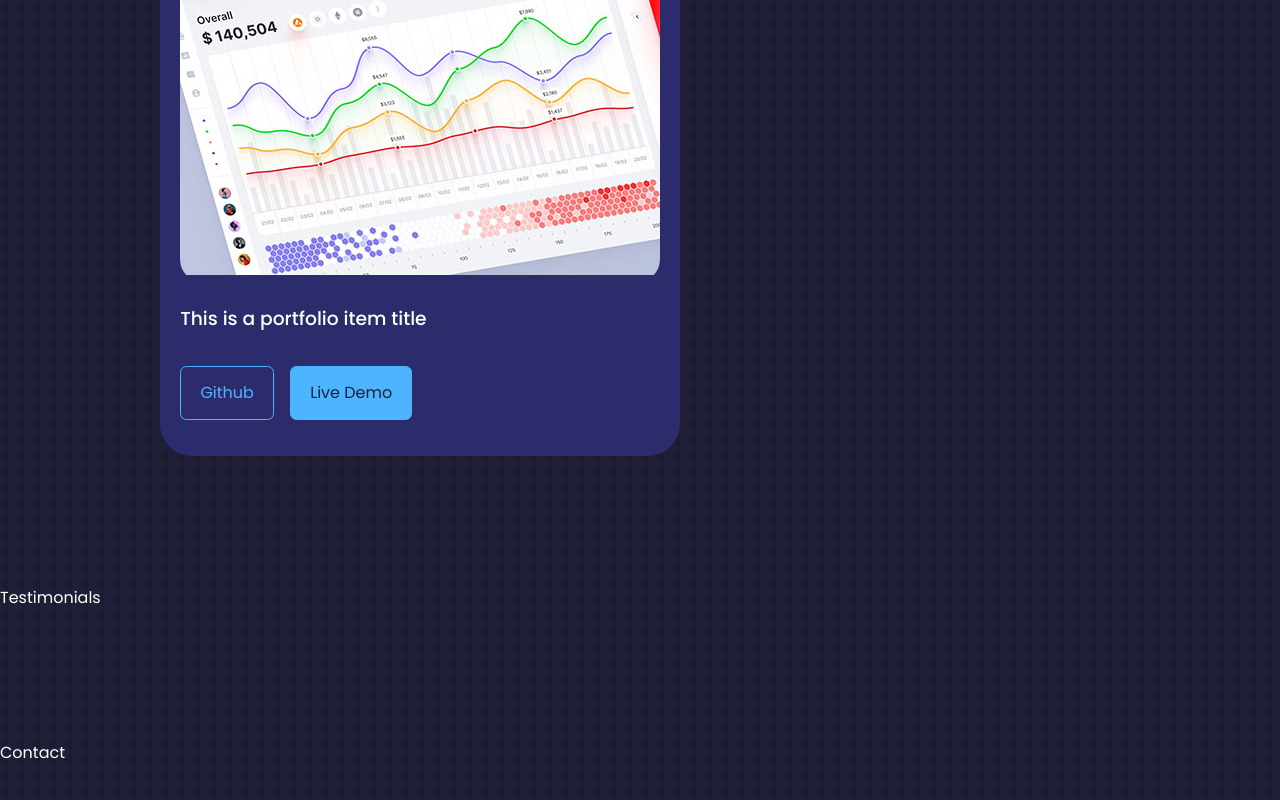
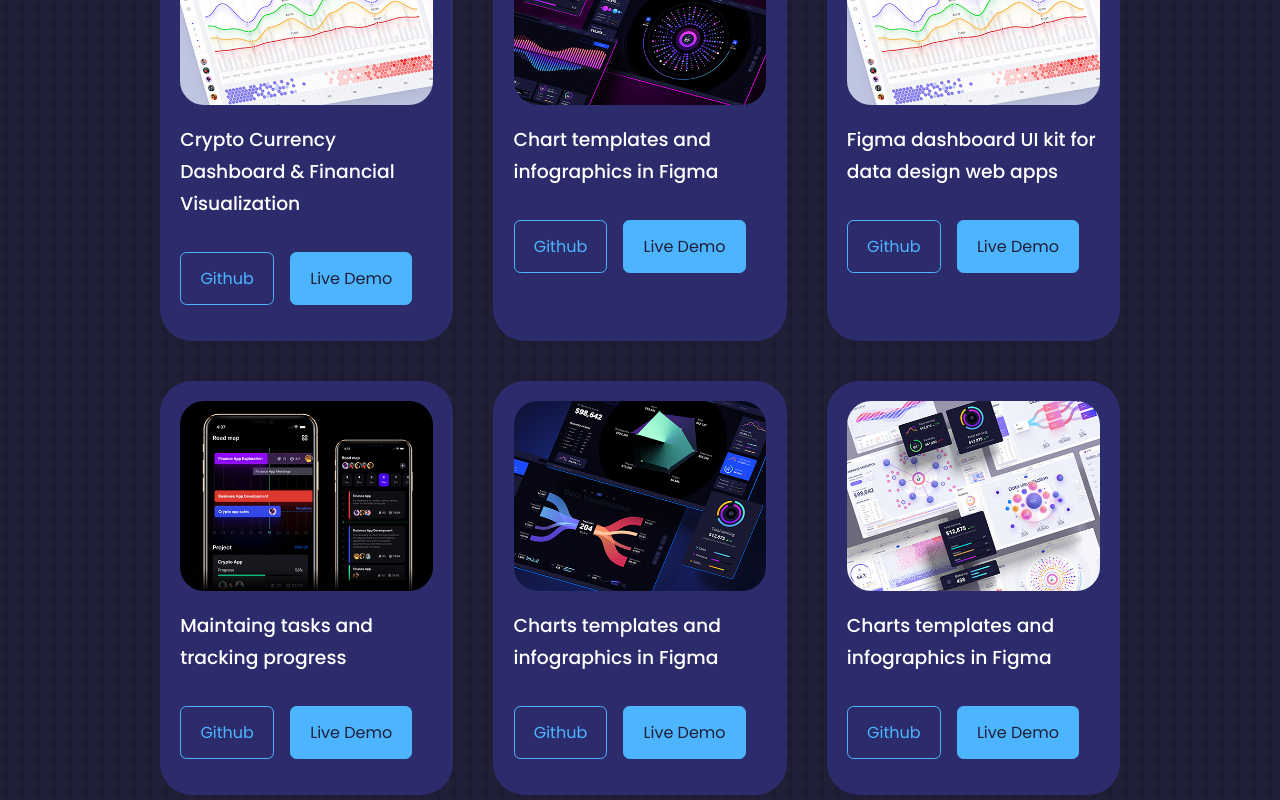
Before and after one commit to Lukmon492/Portfolio-project, a React (Vite) app in the folder New-portfolio/: page / in a window 1280 px wide. Shown: the part 3840-4640 px from the top of the page. Built offline with nearby package versions, Linux system fonts and the light colour scheme.

Commit message:
portfolio component finalized

```diff
--- a/New-portfolio/src/components/portfolio/Portfolio.jsx
+++ b/New-portfolio/src/components/portfolio/Portfolio.jsx
@@ -7,26 +7,74 @@ import IMG4 from "../../assets/portfolio4.jpg";
 import IMG5 from "../../assets/portfolio5.png";
 import IMG6 from "../../assets/portfolio6.jpg";
 
+const data = [
+  {
+    id: 1,
+    image: IMG1,
+    title: "Crypto Currency Dashboard & Financial Visualization",
+    github: "https://github.com/Lukmon492",
+    demo: "https://dribbble.com/Alien_pixels",
+  },
+  {
+    id: 2,
+    image: IMG2,
+    title: "Chart templates and infographics in Figma",
+    github: "https://github.com/Lukmon492",
+    demo: "https://dribbble.com/Alien_pixels",
+  },
+  {
+    id: 3,
+    image: IMG1,
+    title: "Figma dashboard UI kit for data design web apps",
+    github: "https://github.com/Lukmon492",
+    demo: "https://dribbble.com/Alien_pixels",
+  },
+  {
+    id: 4,
+    image: IMG4,
+    title: "Maintaing tasks and tracking progress",
+    github: "https://github.com/Lukmon492",
+    demo: "https://dribbble.com/Alien_pixels",
+  },
+  {
+    id: 5,
+    image: IMG5,
+    title: "Charts templates and infographics in Figma",
+    github: "https://github.com/Lukmon492",
+    demo: "https://dribbble.com/Alien_pixels",
+  },
+  {
+    id: 6,
+    image: IMG6,
+    title: "Charts templates and infographics in Figma",
+    github: "https://github.com/Lukmon492",
+    demo: "https://dribbble.com/Alien_pixels",
+  },
+];
 const Portfolio = () => {
   return (
     <section id="portfolio">
       <h5>My Recent Work</h5>
       <h2>Portfolio</h2>
       <div className="container portfolio__container">
-        <article className="portfolio__items">
+        {data.map(({ id, image, title, github, demo }) => {
+          return (
+            <article key={id} className="portfolio__items">
               <div className="portfolio__item-image">
-            <img src={IMG1} alt="" />
+                <img src={image} alt={title} className="img" />
               </div>
-          <h3>This is a portfolio item title</h3>
+              <h3>{title}</h3>
               <div className="portfolio__item-cta">
-            <a href="#" className="btn" target="_blank">
+                <a href={github} className="btn" target="_blank">
                   Github
                 </a>
-            <a href="#" className="btn btn-primary" target="_blank">
+                <a href={demo} className="btn btn-primary" target="_blank">
                   Live Demo
                 </a>
               </div>
             </article>
+          );
+        })}
       </div>
     </section>
   );
--- a/New-portfolio/src/components/portfolio/portfolio.css
+++ b/New-portfolio/src/components/portfolio/portfolio.css
@@ -14,6 +14,10 @@
   border-color: var(--color-primary-variant);
   background: transparent;
 }
+.img {
+  width: 100%;
+  height: fit-content;
+}
 .portfolio__item-image {
   border-radius: 1.5rem;
   overflow: hidden;
@@ -26,3 +30,18 @@
   gap: 1rem;
   margin-bottom: 1rem;
 }
+/* ======== MEDIA QUERIES (MEDIUM SCREENS) ====== */
+@media screen and (max-width: 1024px) {
+  .portfolio__container {
+    grid-template-columns: repeat(2, 1fr);
+    gap: 1.2rem;
+  }
+}
+
+/* ======== MEDIA QUERIES (SMALL SCREENS) ====== */
+@media screen and (max-width: 600px) {
+  .portfolio__container {
+    grid-template-columns: 1fr;
+    gap: 1rem;
+  }
+}
```
Lines whose indentation alone changed are shown as unchanged.
